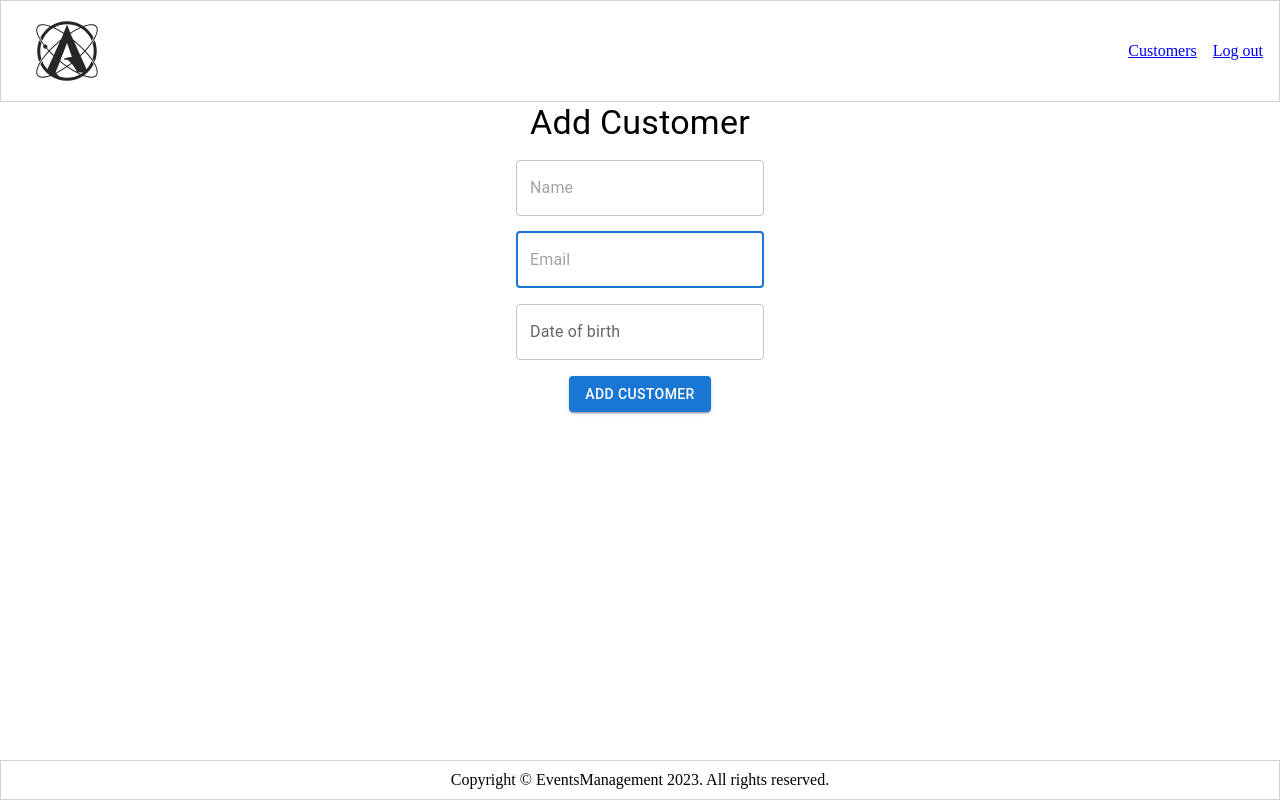
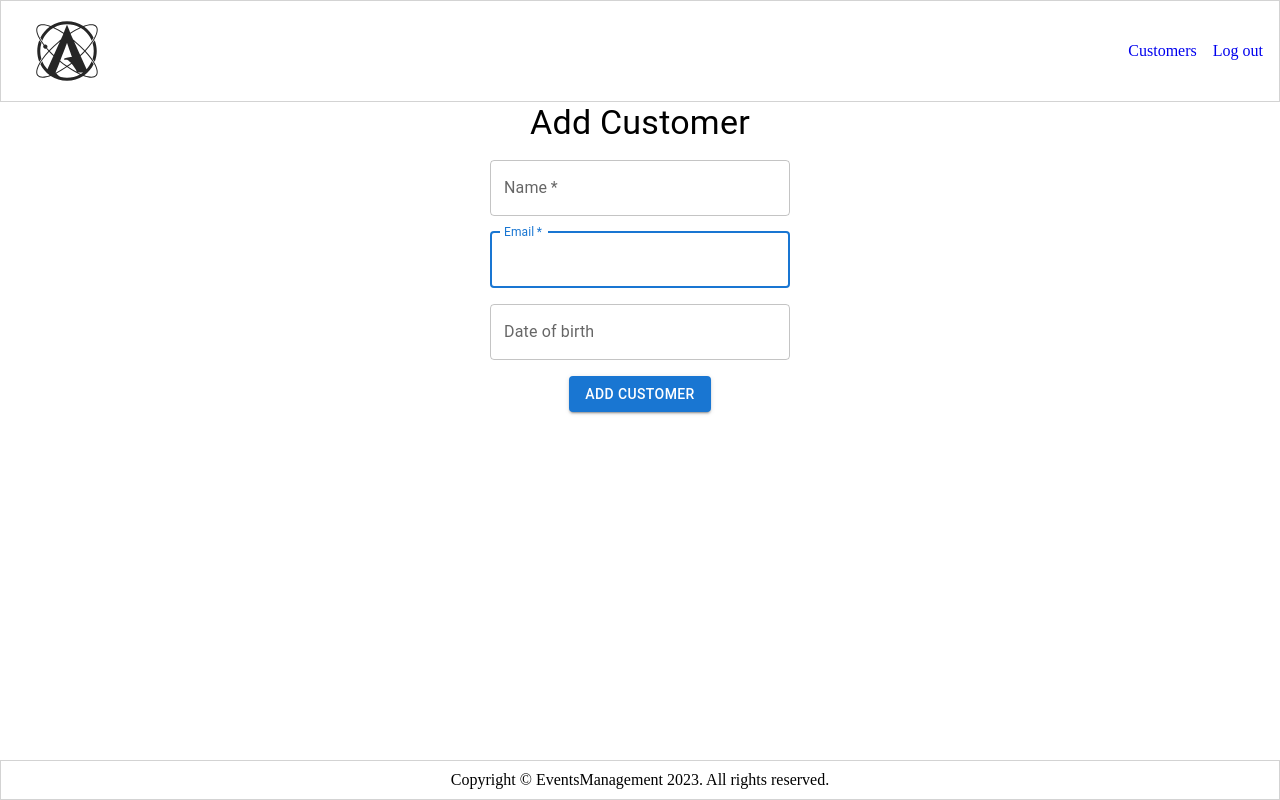
Before and after one commit to AurisBPM/Final-exam, a React (Vite) app in the folder web/: page /add in a window 1280 px wide. Built offline with nearby package versions, Linux system fonts and the light colour scheme.

Commit message:
Customers table

```diff
--- a/web/package.json
+++ b/web/package.json
@@ -12,13 +12,15 @@
   "dependencies": {
     "@emotion/react": "^11.11.1",
     "@emotion/styled": "^11.11.0",
+    "@mui/icons-material": "^5.14.3",
     "@mui/material": "^5.14.3",
     "@mui/x-date-pickers": "^6.11.0",
     "axios": "^1.4.0",
     "dayjs": "^1.11.9",
     "react": "^18.2.0",
     "react-dom": "^18.2.0",
-    "react-router-dom": "^6.14.2"
+    "react-router-dom": "^6.14.2",
+    "styled-components": "^6.0.7"
   },
   "devDependencies": {
     "@types/react": "^18.2.15",
--- a/web/src/components/add-customer-form/AddCustomerForm.jsx
+++ b/web/src/components/add-customer-form/AddCustomerForm.jsx
@@ -10,7 +10,7 @@ const AddCustomerForm = () => {
 
 const [ email, setEmail ] = useState("");
 const [ name, setName ] = useState("");
-const [ dob, setDob ] = useState(new Date());
+const [ dob, setDob ] = useState("");
 const [isLoading, setLoading] = useState(false);
 const [error, setError] = useState("");
 
@@ -22,6 +22,12 @@ const submitCustomerForm = async (event) => {
     setError("");
     event.preventDefault();
     console.log(dob);
+
+    if (!dob) {
+        setError("Please select Date of Birth");
+        setLoading(false);
+return;
+    }
 
     const adjustedDate = dob.toISOString().substring(0, 10);
 
@@ -59,32 +65,42 @@ const submitCustomerForm = async (event) => {
 
     return (
         <form className="customerForm" onSubmit={submitCustomerForm}>
-            <Stack spacing={2} alignItems="center">
+            <Stack spacing={2} alignItems="center" >
                 <Typography variant="h4">Add Customer</Typography>
                 <TextField
 type="text"
-placeholder="Name"
+label="Name"
 name="name"
 variant="outlined"
 required
 autoFocus
 value={name}
 onChange={e => setName(e.target.value)}
+sx={{
+    width: 300
+}}
 />
             <TextField
 type="email"
-placeholder="Email"
+label="Email"
 name="username"
 variant="outlined"
 required
 autoFocus
 value={email}
 onChange={e => setEmail(e.target.value)}
+sx={{
+    width: 300
+}}
 />
 <DatePicker
-views={['year', 'month', 'day']}
+format="YYYY-MM-DD"
 label="Date of birth"
 onChange={value => setDob(value)}
+required
+sx={{
+    width: 300
+}}
 />
 
 <Button variant="contained" type="submit" disabled={isLoading}>
--- a/web/src/components/customer-row/CustomerRow.jsx
+++ b/web/src/components/customer-row/CustomerRow.jsx
@@ -1,4 +1,10 @@
-import { Container, Stack } from "@mui/material";
+import styled from 'styled-components';
+import { Stack, Button } from '@mui/material';
+import DeleteIcon from '@mui/icons-material/Delete';
+
+const StyledRow = styled.tr`
+  text-align: left;
+`;
 
 
 const CustomerRow = ({id, name, dob, email, auth_id, deleteFc, setDialogueOpen, setCustomerData}) => {
@@ -16,17 +22,18 @@ const updateClick = () => {
 }
 
     return (
-       <Container>
- <Stack spacing={2} direction="row">
-             <div>{name}</div>
-            <div>{dob}</div>
-            <div>{email}</div>
-          <div className="btns-div">
-            <button onClick={()=>{ deleteFc(id)}}>Delete</button>
-            <button onClick={() => {updateClick(); setDialogueOpen()}}>Update</button>
-          </div>
-        </Stack>
-       </Container>
+       <StyledRow>
+             <td>{name}</td>
+            <td>{dob}</td>
+            <td>{email}</td>
+          <td className="btns-div">
+            <Stack direction='row' spacing={2}>
+            <Button variant="outlined" startIcon={<DeleteIcon />} onClick={()=>{ deleteFc(id)}}>Delete</Button>
+            <Button variant="contained" onClick={() => {updateClick(); setDialogueOpen()}}>Update</Button>
+
+            </Stack>
+          </td>
+       </StyledRow>
 
 
 
--- a/web/src/components/header/Header.css
+++ b/web/src/components/header/Header.css
@@ -6,9 +6,14 @@ nav {
      align-items: center;
      padding-left: 1rem;
      padding-right: 1rem;
+
  }
 
  .logo {
     height: 100px;
     object-fit: cover;
 }
+
+.links {
+    text-decoration: none;
+}
--- a/web/src/components/header/Header.jsx
+++ b/web/src/components/header/Header.jsx
@@ -17,14 +17,14 @@ const Header = () => {
       <img src={logo} alt="logo" className="logo"/>
       {pathnameForData === "/customers" && (
         <Stack direction="row" spacing={2}>
-          <Link to="/add">Add Customer</Link>
-       <Link to="/login">Log out</Link>
+          <Link to="/add" className="links">Add Customer</Link>
+       <Link to="/login" className="links">Log out</Link>
         </Stack>
       )}
       {pathnameForData === "/add" && (
         <Stack direction="row" spacing={2}>
-          <Link to="/customers">Customers</Link>
-       <Link to="/login">Log out</Link>
+          <Link to="/customers" className="links">Customers</Link>
+       <Link to="/login" className="links">Log out</Link>
         </Stack>
       )}
 
--- a/web/src/components/login-form/LoginForm.jsx
+++ b/web/src/components/login-form/LoginForm.jsx
@@ -57,23 +57,29 @@ const submitLogin = async (event) => {
                 <Typography variant="h4">Events Management</Typography>
             <TextField
 type="email"
-placeholder="Email"
+label="Email"
 name="username"
 variant="outlined"
 required
 autoFocus
 value={email}
 onChange={emailInputChange}
+sx={{
+    width: 300
+}}
 />
 <TextField
 type="password"
-placeholder="Password"
+label="Password"
 name="password"
 variant="outlined"
 required
 autoFocus
 value={password}
 onChange={passwordInputChange}
+sx={{
+    width: 300
+}}
 />
 <Button variant="contained" type="submit" disabled={isLoading}>
   Login
--- /dev/null
+++ b/web/src/components/table/Table.jsx
@@ -0,0 +1,10 @@
+const Table = () => {
+
+    return (
+        <table>
+
+        </table>
+    )
+}
+
+export default Table;
--- a/web/src/components/update-modal/Update-Modal.jsx
+++ b/web/src/components/update-modal/Update-Modal.jsx
@@ -10,16 +10,18 @@ import {
 import { DatePicker } from '@mui/x-date-pickers';
 import { useState, useEffect } from 'react';
 import axios from 'axios';
+import dayjs from 'dayjs';
 
-const UpdateModal = ({ setDialogueClosed, isDialogOpen, customerData, setCustomerData }) => {
+const UpdateModal = ({ setDialogueClosed, isDialogOpen, customerData, setCustomers ,customers }) => {
 
     const [ email, setEmail ] = useState("");
 const [ name, setName ] = useState("");
-const [ dob, setDob ] = useState(new Date());
+const [ dob, setDob ] = useState("");
 const [ id, setId ] = useState("");
 
 useEffect(() => {
-    console.log(customerData);
+
+    setDob(dayjs(customerData.dob));
     setEmail(customerData.email);
     setName(customerData.name);
     setId(customerData.id);
@@ -27,9 +29,9 @@ useEffect(() => {
 
   const updateCustomer = async (event) => {
 
-    console.log("runs");
+    event.preventDefault();
 
-    event.preventDefault();
+    console.log(dob);
 
     const adjustedDate = dob.toISOString().substring(0, 10);
 
@@ -42,6 +44,21 @@ useEffect(() => {
     try {
         const request = await axios.put(`http://localhost:8080/customers/${id}`, body);
         console.log(request);
+        const updatedCustomers = customers.map(customer => {
+            if (customer.id === id) {
+              return {
+                ...customer,
+                email: email,
+                full_name: name,
+                dob: adjustedDate,
+              };
+            }
+            return customer;
+          });
+
+          // Update the state with the modified customers list
+          setCustomers(updatedCustomers);
+          setDialogueClosed();
 
     } catch (error) {
         console.log(error);
@@ -67,7 +84,7 @@ useEffect(() => {
         <Stack spacing={2}>
           <TextField
             type="text"
-            placeholder="Name"
+            label="Name"
             name="name"
             variant="outlined"
             required
@@ -77,7 +94,7 @@ useEffect(() => {
           />
           <TextField
             type="email"
-            placeholder="Email"
+            label="Email"
             name="username"
             variant="outlined"
             required
@@ -86,9 +103,10 @@ useEffect(() => {
             onChange={e => setEmail(e.target.value)}
           />
           <DatePicker
-            views={['year', 'month', 'day']}
             label="Date of birth"
             onChange={value => setDob(value)}
+            value={dayjs(dob)}
+            format="YYYY-MM-DD"
           />
         </Stack>
       </DialogContent>
--- a/web/src/index.css
+++ b/web/src/index.css
@@ -22,3 +22,17 @@ body {
   display: flex;
   flex-direction: column;
 }
+
+table, th, td {
+  border: 1px solid lightgrey;
+  text-align: center;
+  padding: 1rem;
+}
+
+table {
+  width: 55%;
+  margin-left: auto;
+  margin-right: auto;
+  margin-top: 2rem;
+  border-collapse: collapse;
+}
--- a/web/src/pages/Customers.jsx
+++ b/web/src/pages/Customers.jsx
@@ -2,6 +2,7 @@ import axios from "axios";
 import { useEffect, useState } from "react";
 import CustomerRow from "../components/customer-row/CustomerRow";
 import UpdateModal from "../components/update-modal/Update-Modal";
+import Table from "../components/table/Table";
 
 
 const Customers = () => {
@@ -23,6 +24,7 @@ const Customers = () => {
   const deleteCustomer = async (id) => {
     try {
         const request = await axios.delete("http://localhost:8080/customers/" + id);
+        console.log(request);
         setCustomers((oldCustomers) => {
            return oldCustomers.filter((customer) => {
                 return id != customer.id
@@ -49,14 +51,33 @@ const Customers = () => {
   }, []);
 
   return (
-    <div className='container'>
-    {customers.map((customer) => {
+    <>
+
+    <table className='container'>
+        <thead>
+            <tr>
+                <th>Full Name</th>
+                <th>Date of Birth</th>
+                <th>Email</th>
+                <th>Actions</th>
+            </tr>
+        </thead>
+        <tbody>
+        {customers.map((customer) => {
         return (
             <CustomerRow key={customer.id} name={customer.full_name} dob={customer.dob} email={customer.email} id={customer.id} deleteFc={deleteCustomer} setDialogueOpen={setDialogueOpen} setCustomerData={setCustomerData}/>
         )
     })}
-    <UpdateModal setDialogueClosed={setDialogueClosed} isDialogOpen={isDialogOpen} customerData={customerData} setCustomerData={setCustomerData}/>
-  </div>
+        </tbody>
+
+
+  </table>
+
+    <UpdateModal setDialogueClosed={setDialogueClosed} isDialogOpen={isDialogOpen} customerData={customerData} setCustomerData={setCustomerData} setCustomers={setCustomers} customers={customers}/>
+
+    </>
+
+
   );
 };
 
```
Also changed, not shown: 1 other file (tests, documents, lock files or other folders).
